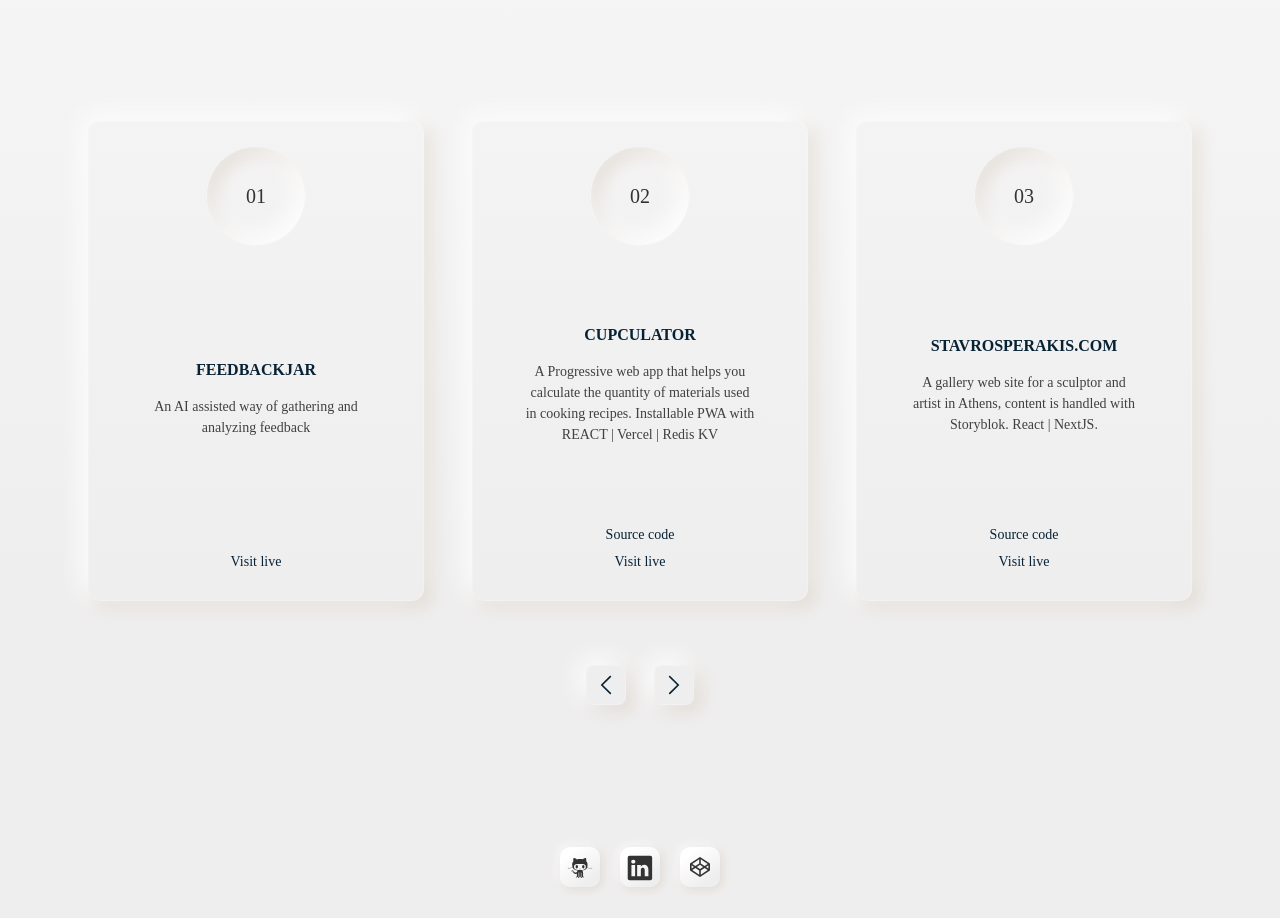
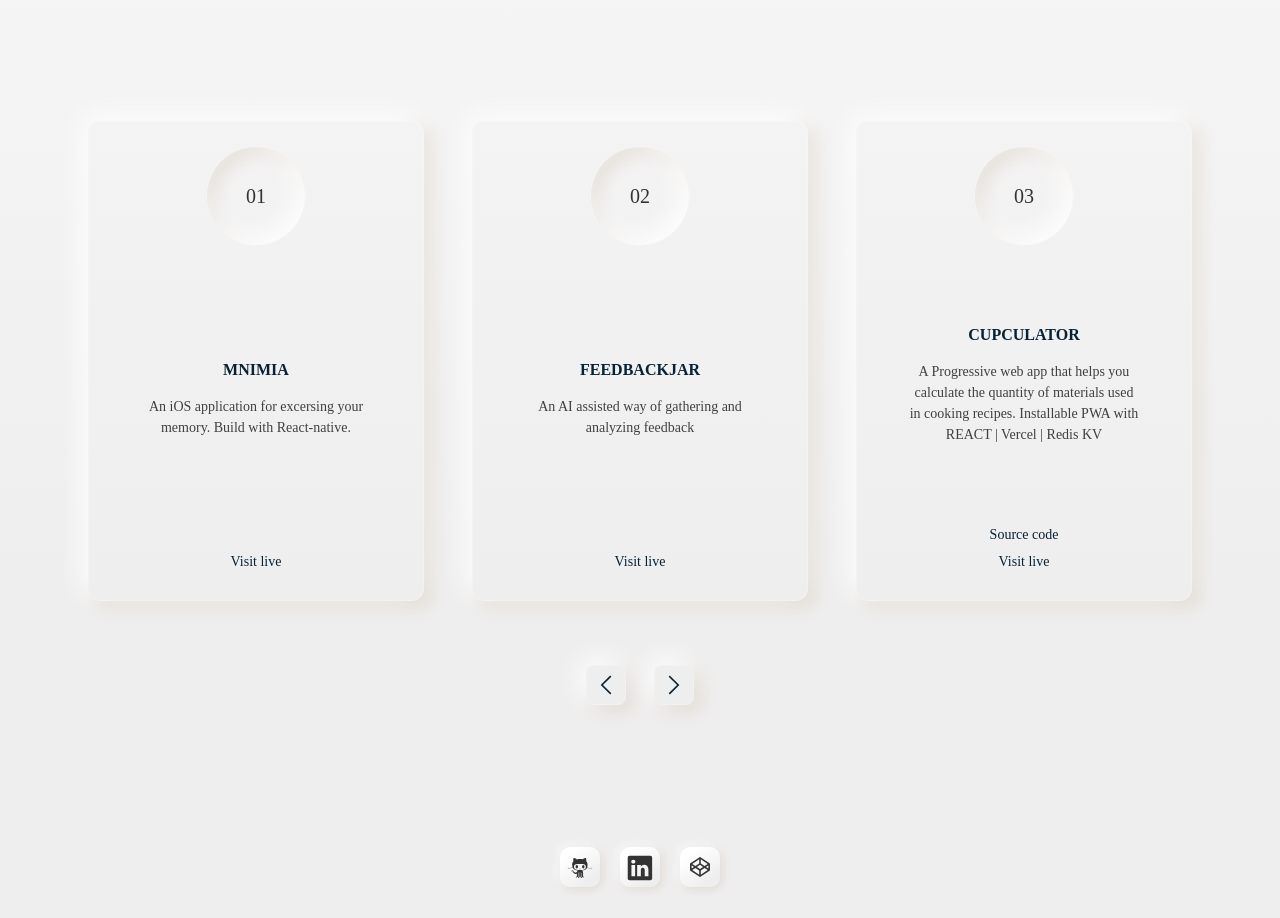
Before and after one commit to fontas-moraitis/fontas.me, a Vue app: page / in a window 1280 px wide. Shown: the part 840-1758 px from the top of the page. Built offline with nearby package versions, Linux system fonts and the light colour scheme; a web font is replaced by a local one.

Commit message:
feat: added mnimia to projects

```diff
--- a/src/data/projects.js
+++ b/src/data/projects.js
@@ -1,28 +1,34 @@
 export default [
+  {
+    name: 'mnimia',
+    description: 'An iOS application for excersing your memory. Build with React-native.',
+    live: 'https://apps.apple.com/nl/app/mnimia/id6502452878?l=en-GB',
+    logo: '01'
+  },
   {
     name: 'feedbackjar',
     description: `An AI assisted way of gathering and analyzing feedback`,
     live: '//www.feedbackjar.com',
-    logo: '01'
+    logo: '02'
   },
   {
     name: 'cupculator',
     description: `A Progressive web app that helps you calculate the quantity of materials used in cooking recipes. Installable PWA with REACT | Vercel | Redis KV`,
     github: 'https://github.com/fontas-moraitis/cupculator',
     live: '//www.cupculator.com',
-    logo: '02'
+    logo: '03'
   },
   {
     name: 'stavrosperakis.com',
     description: `A gallery web site for a sculptor and artist in Athens, content is handled with Storyblok. React | NextJS.`,
     github: 'https://github.com/fontas-moraitis/Gallery-eshop',
     live: '//www.stavrosperakis.com',
-    logo: '03'
+    logo: '04'
   },
   {
     name: 'fontas.me',
     description: `Link to the github repository of the current page. Vue 3 | Vite | Gsap`,
     github: 'https://fontas-me.vercel.app',
-    logo: '04'
+    logo: '05'
   }
 ]
```
